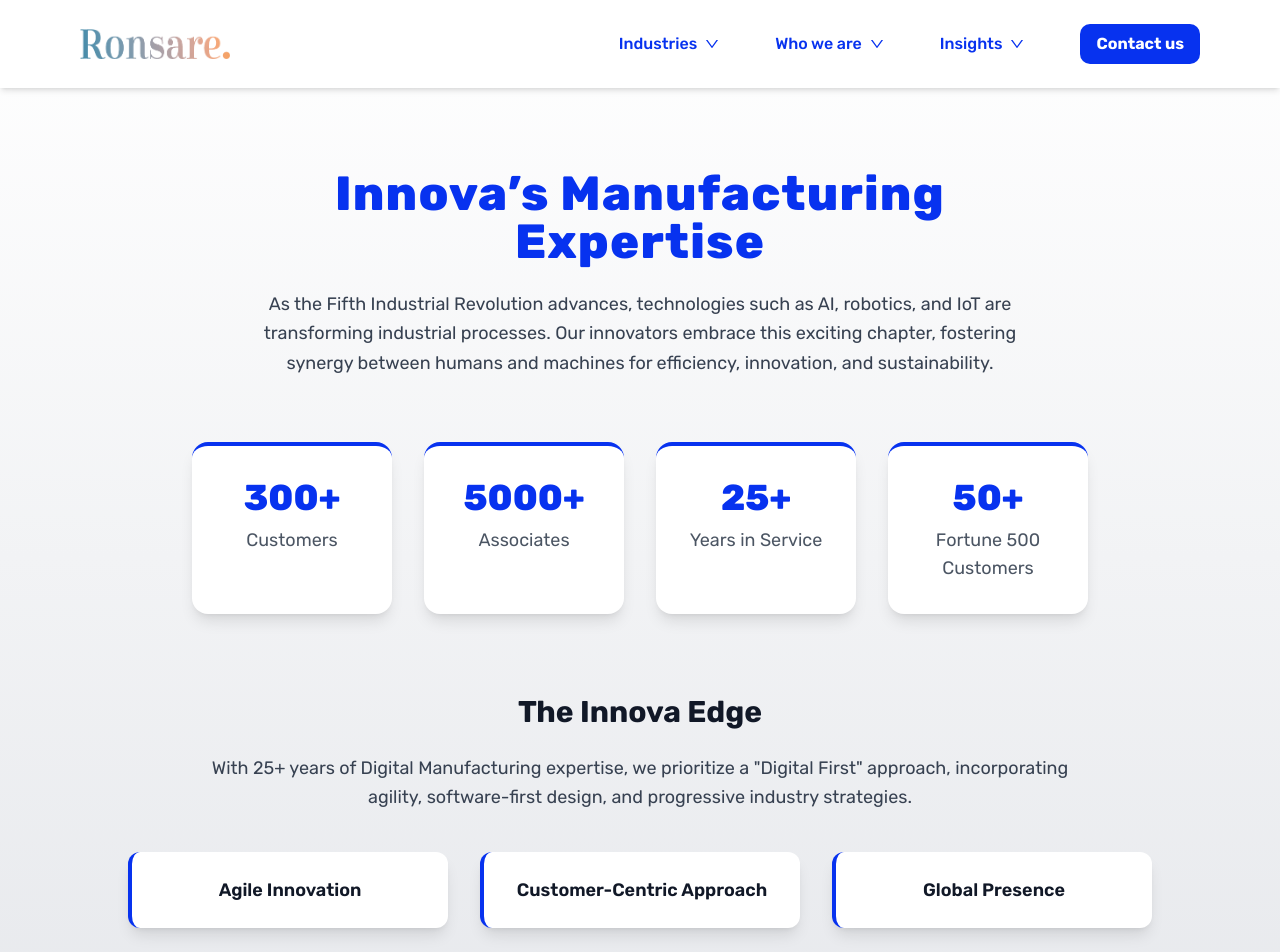
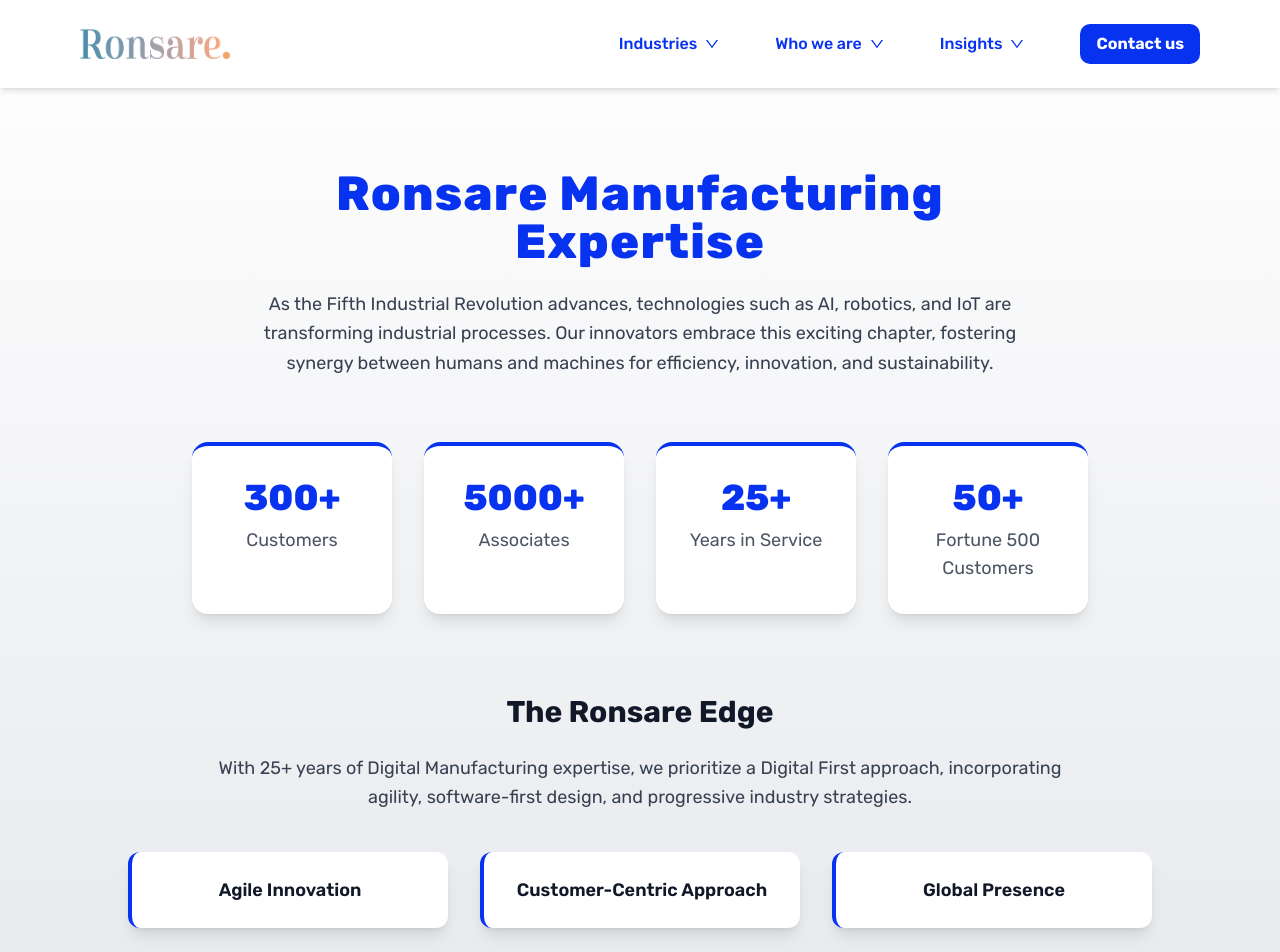
Before and after one commit to sanjayachari/ronsare, a Next.js app: page /manufacture in a window 1280 px wide. Shown: the top 952 px of the page. Built offline with nearby package versions, Linux system fonts and the light colour scheme.

Commit message:
update of BUILD

```diff
--- a/app/components/financial/FinancialBanking.jsx
+++ b/app/components/financial/FinancialBanking.jsx
@@ -10,7 +10,7 @@
         </h2>
         <p className="text-lg text-gray-600 mt-4">
           With 25 years of experience in helping our customers build innovative
-          solutions in Banking and Financial Services, Innova is steering the
+          solutions in Banking and Financial Services, Ronsare is steering the
           “Extreme design” approach in digital solutions.
         </p>
       </div>
--- a/app/components/manufacturing/Manufacturing.jsx
+++ b/app/components/manufacturing/Manufacturing.jsx
@@ -5,7 +5,7 @@
     <section className="bg-gradient-to-b from-white to-gray-200 py-20">
       <div className="mt-[60px] md:mt-[90px] w-full flex flex-col items-center px-6 sm:px-10 md:px-16 xl:px-24 max-w-screen-xxxl mx-auto">
         <div className="text-center max-w-3xl">
-          <h2 className="text-5xl font-extrabold text-[#0732EF] tracking-wide">Innova’s Manufacturing Expertise</h2>
+          <h2 className="text-5xl font-extrabold text-[#0732EF] tracking-wide">Ronsare Manufacturing Expertise</h2>
           <p className="text-lg text-gray-700 mt-6 leading-relaxed">
             As the Fifth Industrial Revolution advances, technologies such as AI, robotics, and IoT are transforming industrial processes.
             Our innovators embrace this exciting chapter, fostering synergy between humans and machines for efficiency, innovation, and sustainability.
@@ -27,9 +27,9 @@
         </div>
 
         <div className="mt-20 max-w-4xl text-center">
-          <h3 className="text-3xl font-bold text-gray-900">The Innova Edge</h3>
+          <h3 className="text-3xl font-bold text-gray-900">The Ronsare Edge</h3>
           <p className="text-gray-700 mt-6 text-lg leading-relaxed">
-            With 25+ years of Digital Manufacturing expertise, we prioritize a "Digital First" approach,
+            With 25+ years of Digital Manufacturing expertise, we prioritize a Digital First approach,
             incorporating agility, software-first design, and progressive industry strategies.
           </p>
         </div>
```
